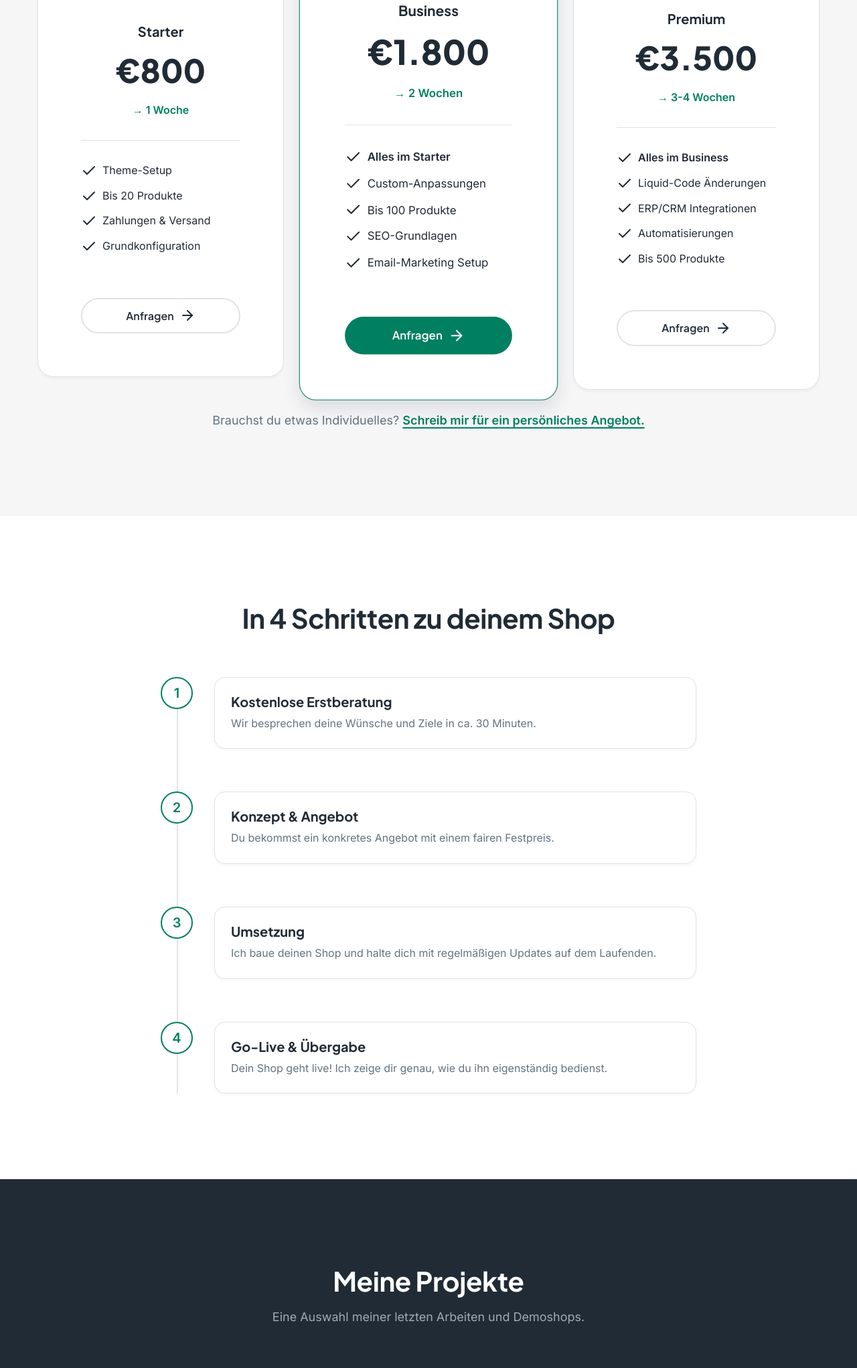
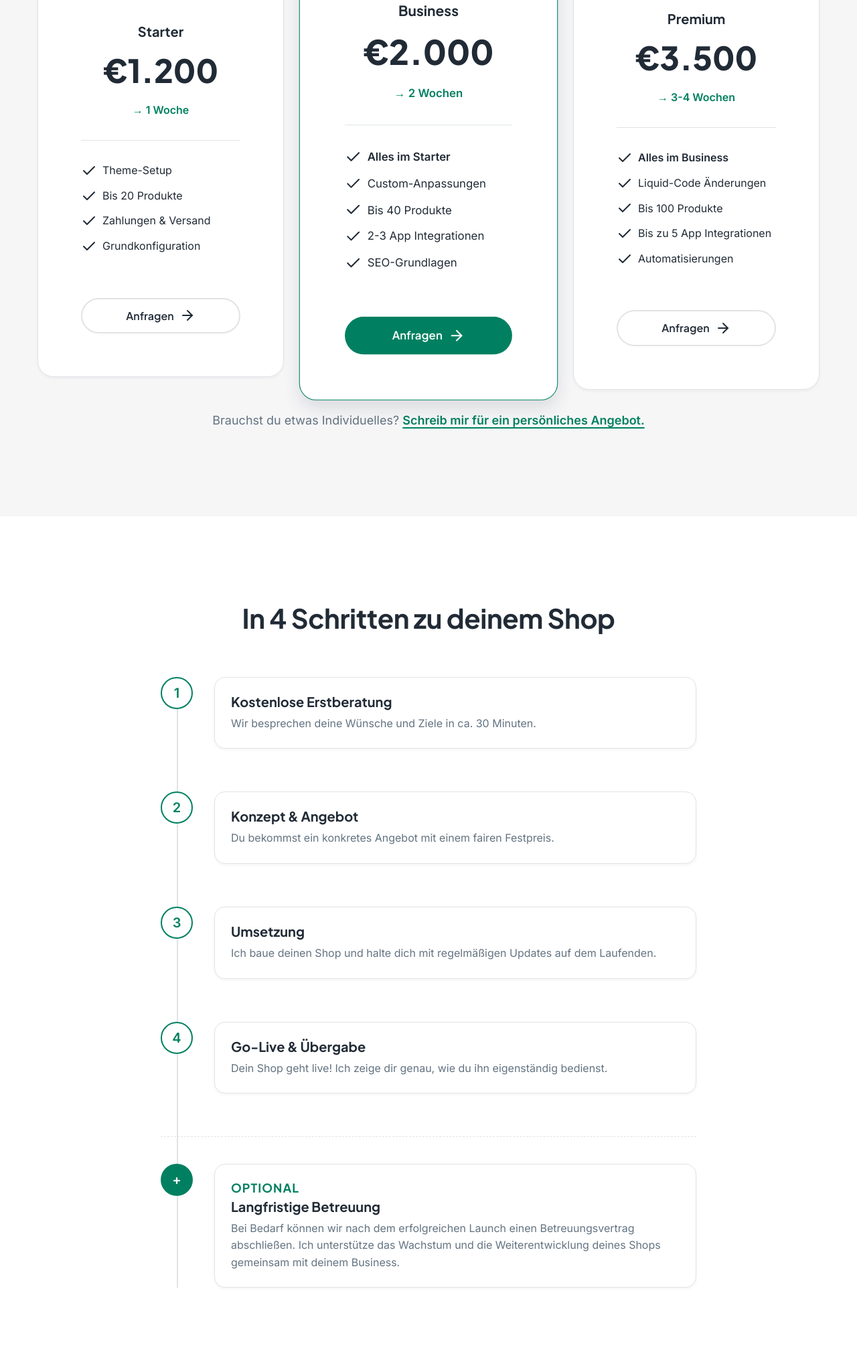
Before and after one commit to olexiy/olexiydoes, a plain HTML site: page webpage-gemini/index.html in a window 1280 px wide. Shown: the part 3029-5072 px from the top of the page at 67% size. Drawn offline with Linux system fonts and the light colour scheme.

Commit message:
UI/Content: Update pricing packages, add support step, fix mobile photo scaling and crop watermark

```diff
--- a/webpage-gemini/index.html
+++ b/webpage-gemini/index.html
@@ -349,7 +349,7 @@
             <div class="pricing-card reveal delay-1">
               <div class="pricing-header">
                 <h3>Starter</h3>
-                <div class="price">€800</div>
+                <div class="price">€1.200</div>
                 <p class="duration">→ 1 Woche</p>
               </div>
               <ul class="pricing-features">
@@ -368,15 +368,15 @@
               <div class="popular-badge">★ Beliebteste Wahl</div>
               <div class="pricing-header">
                 <h3>Business</h3>
-                <div class="price">€1.800</div>
+                <div class="price">€2.000</div>
                 <p class="duration">→ 2 Wochen</p>
               </div>
               <ul class="pricing-features">
                 <li><i data-lucide="check"></i> <b>Alles im Starter</b></li>
                 <li><i data-lucide="check"></i> Custom-Anpassungen</li>
-                <li><i data-lucide="check"></i> Bis 100 Produkte</li>
+                <li><i data-lucide="check"></i> Bis 40 Produkte</li>
+                <li><i data-lucide="check"></i> 2-3 App Integrationen</li>
                 <li><i data-lucide="check"></i> SEO-Grundlagen</li>
-                <li><i data-lucide="check"></i> Email-Marketing Setup</li>
               </ul>
               <a href="#kontakt" class="btn btn-primary btn-full shadow-glow"
                 >Anfragen <i data-lucide="arrow-right"></i
@@ -393,9 +393,9 @@
               <ul class="pricing-features">
                 <li><i data-lucide="check"></i> <b>Alles im Business</b></li>
                 <li><i data-lucide="check"></i> Liquid-Code Änderungen</li>
-                <li><i data-lucide="check"></i> ERP/CRM Integrationen</li>
+                <li><i data-lucide="check"></i> Bis 100 Produkte</li>
+                <li><i data-lucide="check"></i> Bis zu 5 App Integrationen</li>
                 <li><i data-lucide="check"></i> Automatisierungen</li>
-                <li><i data-lucide="check"></i> Bis 500 Produkte</li>
               </ul>
               <a href="#kontakt" class="btn btn-outline btn-full"
                 >Anfragen <i data-lucide="arrow-right"></i
@@ -456,6 +456,49 @@
                 </p>
               </div>
             </div>
+
+            <div
+              class="process-step"
+              style="
+                margin-top: 40px;
+                padding-top: 40px;
+                border-top: 1px dashed var(--color-border);
+                align-items: flex-start;
+              "
+            >
+              <div
+                class="step-number"
+                style="
+                  background: var(--color-primary);
+                  color: white;
+                  border: none;
+                "
+              >
+                +
+              </div>
+              <div class="step-content">
+                <h3>
+                  <span
+                    style="
+                      color: var(--color-primary);
+                      font-size: 0.9em;
+                      text-transform: uppercase;
+                      letter-spacing: 1px;
+                      display: block;
+                      margin-bottom: 5px;
+                    "
+                    >Optional</span
+                  >
+                  Langfristige Betreuung
+                </h3>
+                <p>
+                  Bei Bedarf können wir nach dem erfolgreichen Launch einen
+                  Betreuungsvertrag abschließen. Ich unterstütze das Wachstum
+                  und die Weiterentwicklung deines Shops gemeinsam mit deinem
+                  Business.
+                </p>
+              </div>
+            </div>
           </div>
         </div>
       </section>
@@ -503,21 +546,19 @@
       <section class="about section-padding" id="about">
         <div class="container">
           <div class="about-flex reveal">
-            <div class="hero__image-wrapper">
+            <div class="about-image-wrapper">
               <picture>
                 <source srcset="new_profile.webp" type="image/webp" />
                 <img
                   src="new_profile.jpg"
                   alt="Olexiy Sokurenko - Shopify Freelancer München"
-                  class="hero__image"
+                  class="about-image"
                   width="400"
                   height="400"
-                  loading="eager"
-                  fetchpriority="high"
+                  loading="lazy"
                 />
               </picture>
-              <div class="hero__image-glow"></div>
-              <!-- Floating Badge -->
+              <div class="about-decoration"></div>
             </div>
             <div class="about-text">
               <h2>Hallo, ich bin Olexiy.</h2>
--- a/webpage-gemini/styles.css
+++ b/webpage-gemini/styles.css
@@ -720,17 +720,21 @@ ul {
 .about-image-wrapper {
   flex: 1;
   position: relative;
+  overflow: hidden; /* crops out the scaled image watermark */
+  border-radius: var(--radius-lg);
+  box-shadow: var(--shadow-lg);
 }
 
 .about-image {
   width: 100%;
-  max-width: 450px;
+  height: auto; /* Fix stretching on mobile */
   aspect-ratio: 4/5;
   object-fit: cover;
-  border-radius: var(--radius-lg);
-  box-shadow: var(--shadow-lg);
+  object-position: center 20%; /* Keep face in view */
   position: relative;
   z-index: 2;
+  transform: scale(1.08) translate(-1%, -2%); /* Pushes the bottom right watermark out of the container bounds */
+  display: block;
 }
 
 .about-decoration {
```
